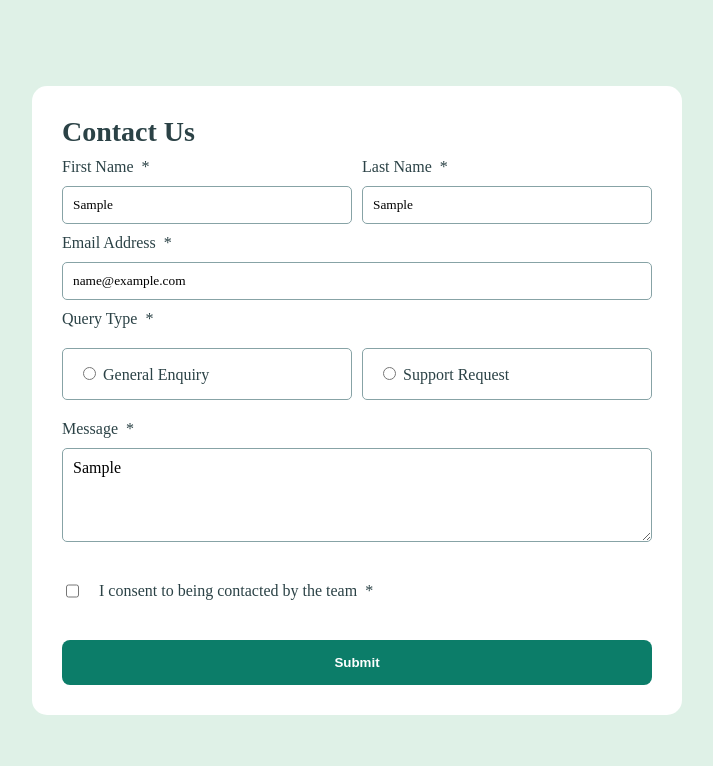
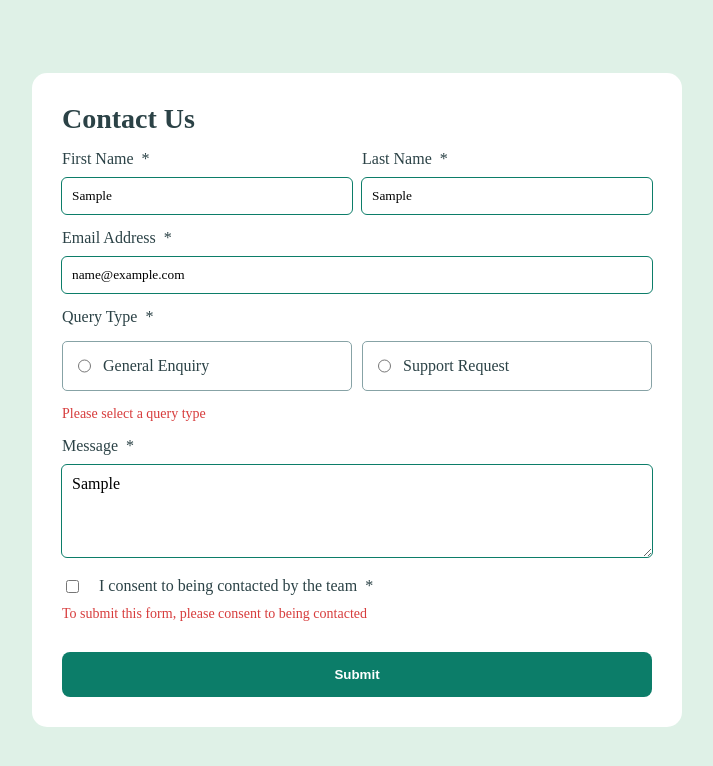
Before and after one commit to Justinjovert/Contact-Form, a plain HTML site: page index.html in a window 1280 px wide. Both pictures are taken after typing "Sample", "Sample", "name@example.com", "Sample" into the empty fields and a click on the button "Submit". Shown: the whole page, without its empty margins (283-996 px from the left). Drawn offline with Linux system fonts and the light colour scheme.

Commit message:
error/valid feedback done

```diff
--- a/index.html
+++ b/index.html
@@ -40,12 +40,12 @@
       <div class = 'query-wrapper'>
         <label for="option1" class = 'query-option' tabindex="1">
           <input type="radio" id="option1" name="queryType" value="General Enquiry">
-          General Enquiry
+          &nbsp&nbsp&nbspGeneral Enquiry
         </label>
 
         <label for="option2" class = 'query-option' tabindex="2">
           <input type="radio" id="option2" name="queryType" value="Support Request">
-          Support Request
+          &nbsp&nbsp&nbspSupport Request
         </label>
       </div>
 
@@ -57,11 +57,9 @@
 
 
       <div class="agreement">
-        <input type="checkbox" id="consent" name="consent" value="true">
+        <input type="checkbox" id="consent" name="consent">
         <label for="consent">I consent to being contacted by the team &nbsp*</label>
       </div>
-
-      <span class="field-feedback" style="display: none;">To submit this form, please consent to being contacted </span>
 
       <button id = 'form-button'>Submit</button>
     </form>
--- a/javascript.js
+++ b/javascript.js
@@ -2,7 +2,7 @@
 //Creates a span as an error message
 const createErrorMessage = (olderSibling) => {
       if (olderSibling.classList.contains('query-wrapper') || olderSibling.classList.contains('agreement')) {
-            //
+            //Do not outline
       }
       else {
             olderSibling.style.outline = 'none'
@@ -17,23 +17,57 @@ const createErrorMessage = (olderSibling) => {
 
 
 const isEmpty = (node, errorMsg) => {
+      //If it is null or has no value, create span error
       if (node === null || !node.value) {
-            const errorMsgSpan = createErrorMessage(node)
-            errorMsgSpan.textContent = errorMsg
+            if (node.nextElementSibling === null || node.nextElementSibling.tagName !== 'SPAN') {
+                  const errorMsgSpan = createErrorMessage(node)
+                  errorMsgSpan.textContent = errorMsg
+            }
+            //If there already exists a span error, change textcontent
+            else if (node.nextElementSibling.tagName === 'SPAN') {
+                  //If query type, do not change error message
+                  if (!node.value && !node.classList.contains('query-wrapper')) {
+                        node.nextElementSibling.textContent = "This field is required"
+                  }
+                  else {
+                        node.nextElementSibling.textContent = errorMsg
+                  }
+            }
             return false
       }
-      else if(node.checked === false){
-            const div = document.querySelector('.agreement')
-            const errorMsgSpan = createErrorMessage(div)
-            errorMsgSpan.style.margin = '-20px 0 20px 0'
-            errorMsgSpan.textContent = errorMsg
+      //If agreement/consent checkbox is not checked, create span error
+      else if (node.checked === false) {
+            const agreementDiv = document.querySelector('.agreement')
+            if (agreementDiv.nextElementSibling === null || agreementDiv.nextElementSibling.tagName !== 'SPAN') {
+                  const errorMsgSpan = createErrorMessage(agreementDiv)
+                  errorMsgSpan.textContent = errorMsg
+            }
             return false
       }
+      //If success
       else {
-            if (node.nextElementSibling.tagName === 'SPAN') {
+            //Remove span error
+            if (node.nextElementSibling !== null && node.nextElementSibling.tagName === 'SPAN') {
                   node.nextSibling.remove()
             }
-            node.style.outline = '2px solid limegreen'
+            //If query-type is now checked, previously not
+            if (node.name === 'queryType') {
+                  const queryWrapperDiv = node.parentNode.parentNode
+                  if (queryWrapperDiv.nextElementSibling !== null && queryWrapperDiv.nextElementSibling.tagName === 'SPAN') {
+                        queryWrapperDiv.nextSibling.remove()
+                  }
+            }
+            //If agreement is checked, do not outline checkbox but remove span error
+            if (node.checked === true) {
+                  const parentDiv = node.parentNode
+                  if (parentDiv.nextElementSibling !== null && parentDiv.nextElementSibling.tagName === 'SPAN') {
+                        parentDiv.nextSibling.remove()
+                  }
+            }
+            else {
+                  node.style.outline = '1px solid hsl(169, 82%, 27%)'
+                  node.style.border = '0'
+            }
             return true
       }
 }
@@ -42,7 +76,9 @@ const isEmpty = (node, errorMsg) => {
 //Will create an error message if not
 //Else return true with outline green as valid
 const isValidExp = (regExp, node, errorMsg) => {
+      //If it is not a valid regular expression
       if (!regExp.test(node.value)) {
+            //Create a span error
             if (node.nextElementSibling === null || node.nextElementSibling.tagName !== 'SPAN') {
                   const errorMsgSpan = createErrorMessage(node)
                   if (!node.value) {
@@ -52,14 +88,24 @@ const isValidExp = (regExp, node, errorMsg) => {
                         errorMsgSpan.textContent = errorMsg
                   }
             }
+            //If there already exists a span error, change textcontent
+            else if (node.nextElementSibling.tagName === 'SPAN') {
+                  if (!node.value) {
+                        node.nextElementSibling.textContent = "This field is required"
+                  }
+                  else {
+                        node.nextElementSibling.textContent = errorMsg
+                  }
+            }
             return false
       }
-      //
+      //If it is a valid regular expression
       else {
-            if (node.nextElementSibling.tagName === 'SPAN') {
+            if (node.nextElementSibling !== null && node.nextElementSibling.tagName === 'SPAN') {
                   node.nextSibling.remove()
             }
-            node.style.outline = '2px solid limegreen'
+            node.style.outline = '1px solid hsl(169, 82%, 27%)'
+            node.style.border = '0'
             return true
       }
 }
@@ -73,7 +119,7 @@ contactForm.addEventListener('click', e => {
       let isValid = []
       e.preventDefault()
 
-      // Input DOMs
+      // Input DOM to reference
       const firstName = document.getElementById('firstName')
       const lastName = document.getElementById('lastName')
       const email = document.getElementById('email')
@@ -82,6 +128,8 @@ contactForm.addEventListener('click', e => {
       const agreement = document.getElementById('consent')
 
       //Loops query radio input values
+      //And put the value on variable if checked
+      //Otherwise default value for error message
       let queryValue = document.querySelector('.query-wrapper')
       for (let index = 0; index < query.length; index++) {
             if (query[index].checked) {
@@ -91,7 +139,7 @@ contactForm.addEventListener('click', e => {
 
       }
 
-
+      //Regular Expressions
       const nameRegExp = /^[A-Za-z\s]{3,}$/
       const emailPattern = /^([a-zA-Z0-9!#$%&'*+\/=?^_`{|}~-]+(?:\.[a-zA-Z0-9!#$%&'*+\/=?^_`{|}~-]+)*@(?:[a-zA-Z0-9](?:[a-zA-Z0-9-]*[a-zA-Z0-9])?\.)+[a-zA-Z0-9](?:[a-zA-Z0-9-]*[a-zA-Z0-9])?)$/g
 
@@ -105,18 +153,19 @@ contactForm.addEventListener('click', e => {
       isValid.push(isValidExp(nameRegExp, lastName, errorMsg))
       isValid.push(isValidExp(emailPattern, email, emailErrorMsg))
 
+      isValid.push(isEmpty(queryValue, queryErrorMsg))
       isValid.push(isEmpty(message, defaultMsg))
-      isValid.push(isEmpty(queryValue, queryErrorMsg))
       isValid.push(isEmpty(agreement, agreementErrorMsg))
 
       console.log(isValid)
-      console.log(queryValue)
-      console.log(agreement.checked)
 
-      /* console.log(firstName.value)
-      console.log(lastName.value)
-      console.log(email.value)
-      console.log(queryValue)
-      console.log(message.value)
-      console.log(agreement.value) */
 })
+
+const queryType = document.getElementsByName('queryType')
+queryType.forEach(element => {
+      element.addEventListener('change', event => {
+            queryType.forEach(element => element.parentNode.classList.remove('selected-query'))
+            element.parentNode.classList.add('selected-query')
+      })
+}
+)
--- a/styles.css
+++ b/styles.css
@@ -38,10 +38,11 @@ body {
 }
 
 .contact-form label {
-    margin: 10px 0 10px 0;
+    margin: 15px 0 10px 0;
     font-size: 16px;
     font-family: var(--font);
     color: var(--textColor);
+    font-weight: 400;
 }
 
 .contact-form input {
@@ -51,7 +52,7 @@ body {
     font-family: var(--font);
 }
 
-.contact-form input:focus {
+.contact-form input:focus, .contact-form input:hover {
     border: 1px solid hsl(169, 82%, 27%);
     outline: none;
 }
@@ -64,6 +65,7 @@ body {
     font-weight: 700;
     background-color: hsl(169, 82%, 27%);
     cursor: pointer;
+    margin-top: 30px;
 }
 
 .contact-form button:active {
@@ -92,10 +94,11 @@ body {
     flex-direction: row;
     flex-wrap: wrap;
     justify-content: space-between;
-    gap: 10px;
+    column-gap: 10px;
 }
 
 .query-option {
+    display: flex;
     border: 1px solid hsl(186, 15%, 59%);
     padding: 15px;
     box-sizing: border-box;
@@ -104,12 +107,18 @@ body {
 
     flex: 1 1 calc(50% - 10px);
     min-width: 250px;
+    margin: 5px 0 !important;
 }
 
-.query-option input, label{
+.query-option input, .query-option > label{
     cursor: pointer;
+    margin: 0;
 }
 
+
+.selected-query{
+    background-color: hsl(148, 38%, 91%);
+}
 
 .message-wrapper {
     display: flex;
@@ -134,11 +143,22 @@ body {
 
 .agreement {
     display: flex;
-    margin: 30px 0;
+    margin: 20px 0 0 0;
+    align-items: start;
 }
 
 .agreement input {
     margin-right: 20px;
+    cursor: pointer;
+}
+
+.agreement input:checked {
+    accent-color: hsl(169, 82%, 27%);
+}
+
+.agreement label{
+    cursor: pointer;
+    margin: 0;
 }
 
 .error-message{
```
